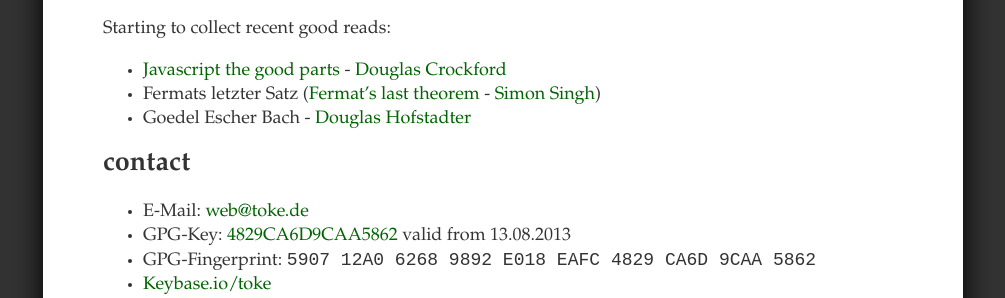
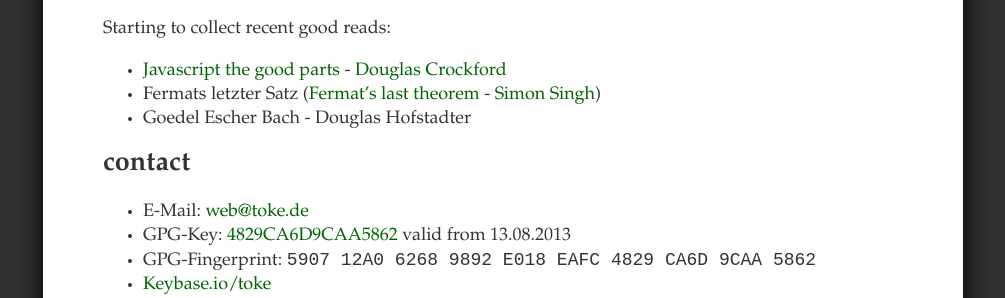
Before and after one commit to toke/toke.de, a Jekyll site: the page built from index.markdown, in a window 1280 px wide. Shown: the part 788-1086 px from the top of the page, without its empty margins (137-1142 px from the left). Built offline with Jekyll 4.4.1, drawn with Linux system fonts in a browser that asks for light colours; part of the change alters nothing that is shown.

```diff
--- a/index.markdown
+++ b/index.markdown
@@ -38,7 +38,7 @@ Starting to collect recent good reads:
 
  * [Javascript the good parts](http://javascript.crockford.com/) - [Douglas Crockford](http://crockford.com/)
  * Fermats letzter Satz ([Fermat's last theorem](http://www.simonsingh.net/books/fermats-last-theorem/the-book/) - [Simon Singh](http://www.simonsingh.net/))
- * Goedel Escher Bach - [Douglas Hofstadter](http://www.cogs.indiana.edu/people/homepages/hofstadter.html)
+ * Goedel Escher Bach - Douglas Hofstadter
 
 ## contact
 
```
